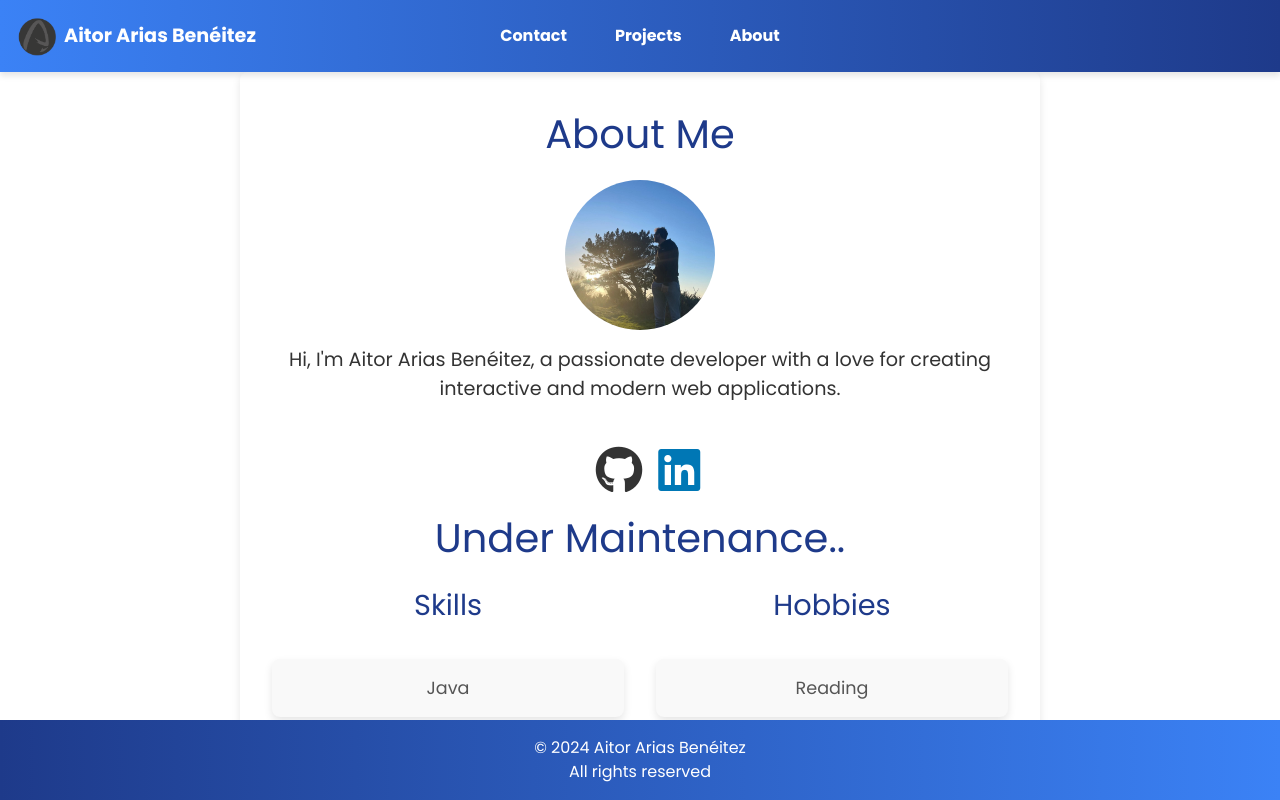
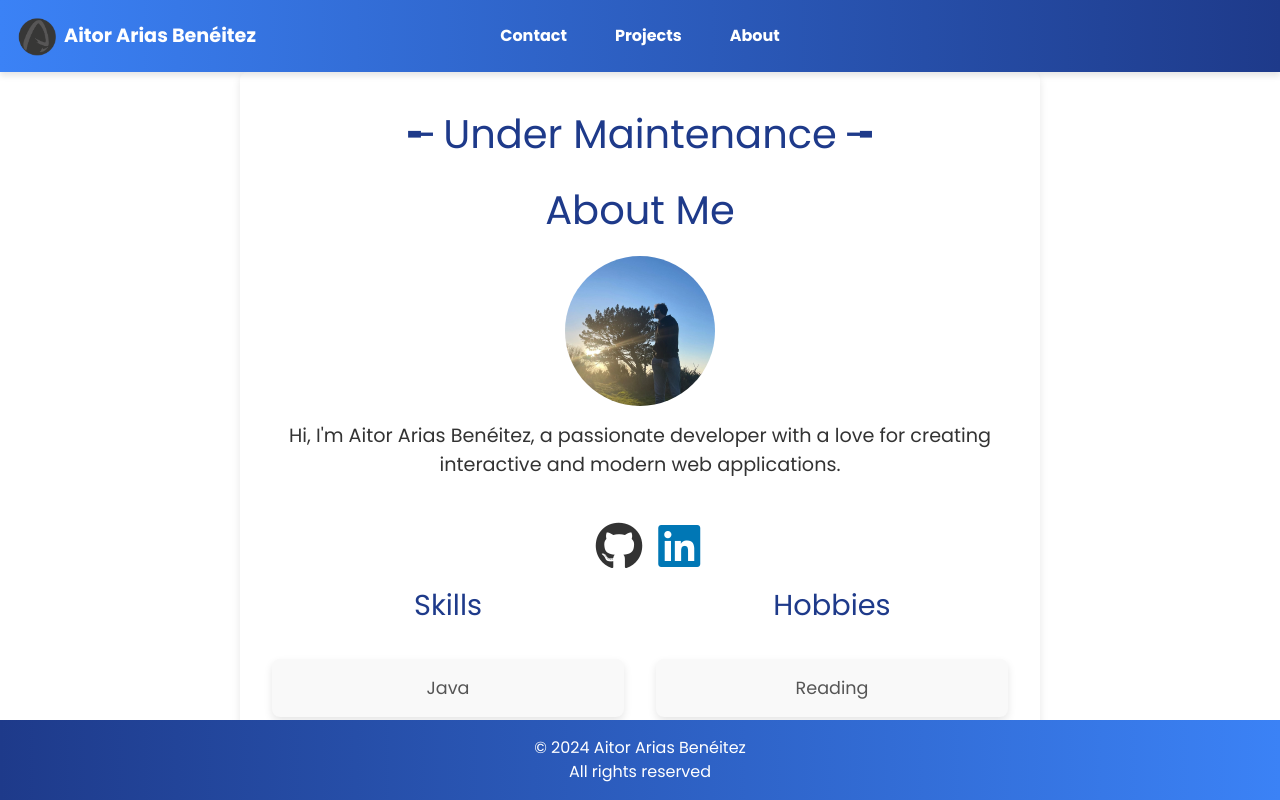
Before and after one commit to Aitooor/Portfolio, an Angular app: page /about in a window 1280 px wide. Shown: the top 800 px of the page. Built offline with nearby package versions, Linux system fonts and the light colour scheme.

Commit message:
feat: under maintenance about.component

```diff
--- a/src/app/about/about.component.html
+++ b/src/app/about/about.component.html
@@ -1,4 +1,5 @@
 <div class="about-container">
+  <h2>╾ Under Maintenance ╼</h2>
   <h2>About Me</h2>
   <div class="profile">
     <img src="assets/images/aitor_foto_igeldo.jpg" alt="Profile Picture" class="profile-picture">
@@ -12,7 +13,6 @@
       <i class="fab fa-linkedin"></i>
     </a>
   </div>
-  <h2>Under Maintenance..</h2>
   <div class="cards-container">
     <div class="skills">
       <h3>Skills</h3>
```
